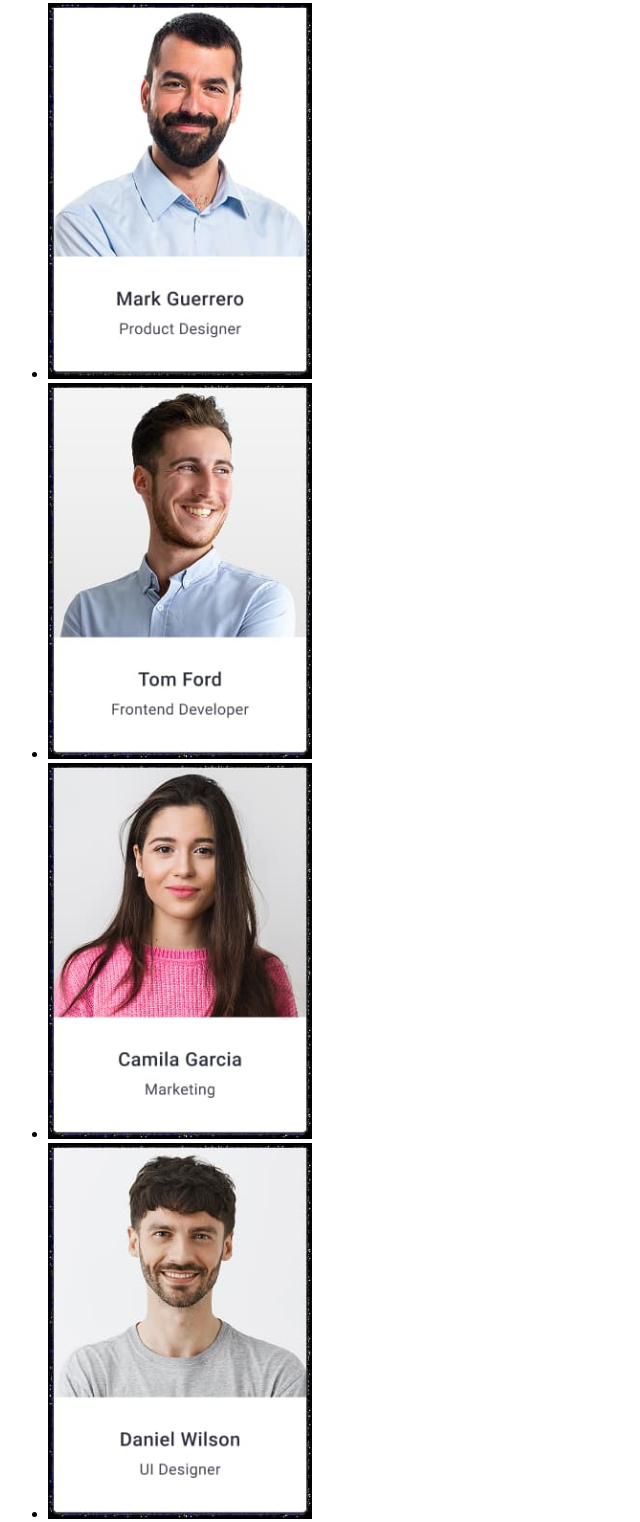
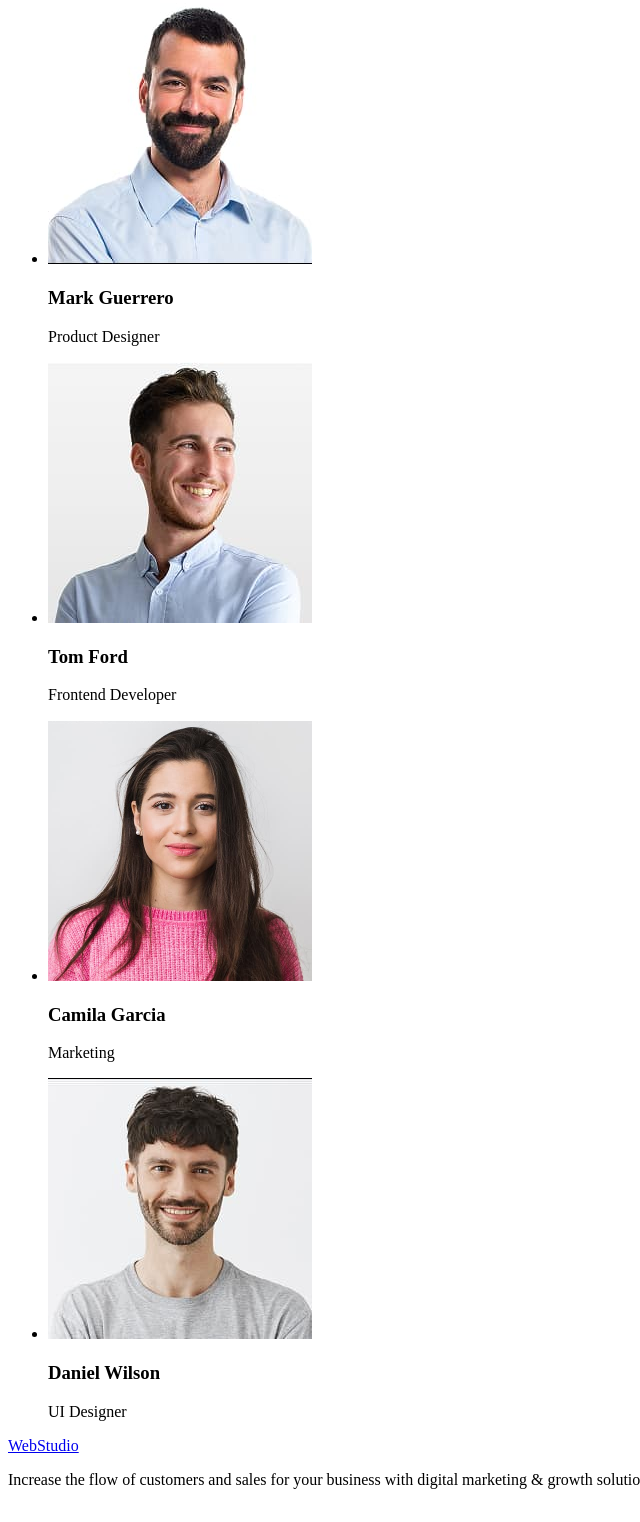
Before and after one commit to Violettakr/goit-markup-hw-01, a plain HTML site: page index.html in a window 1280 px wide. Shown: the part 657-2179 px from the top of the page, without its empty margins (0-640 px from the left). Drawn offline with Linux system fonts and the light colour scheme.

Commit message:
correction img

```diff
--- a/index.html
+++ b/index.html
@@ -65,31 +65,40 @@
             <ul>
                 <li>
                     <img
-                    src="images/Team-Card-1.jpg"
+                    src="images/img (2).jpg"
                     alt="Mark Guerrero Product Designer"
                     width="264"
                     >
+                    <h3>Mark Guerrero</h3>
+                    <p>Product Designer</p>
+                    <p></p>
                 </li>
                 <li>
                     <img
-                    src="images/Team-Card-2.jpg"
+                    src="images/img (1) (1).jpg"
                     alt="Tom Ford Frontend Developer"
                     width="264"
                     >
+                    <h3>Tom Ford</h3>
+                    <p>Frontend Developer</p>
                 </li>
                 <li>
                     <img
-                    src="images/Team-Card-3.jpg"
+                    src="images/img (1) (2).jpg"
                     alt="Camila Garcia Marketing"
                     width="264"
                     >
+                    <h3>Camila Garcia</h3>
+                    <p>Marketing</p>
                 </li>
                 <li>
                     <img
-                    src="images/Team-Card-4.jpg"
+                    src="images/img (2) (1).jpg"
                     alt="Daniel Wilson UI Designer"
                     width="264"
                     >
+                    <h3>Daniel Wilson</h3>
+                    <p>UI Designer</p>
                 </li>
             </ul>
         </section>
```
Also changed, not shown: images/Team-Card-1.jpg (deleted), images/Team-Card-2.jpg (deleted), images/Team-Card-3.jpg (deleted), images/Team-Card-4.jpg (deleted), images/img (1) (1).jpg (added), images/img (1) (2).jpg (added), images/img (2) (1).jpg (added), images/img (2).jpg (added).
